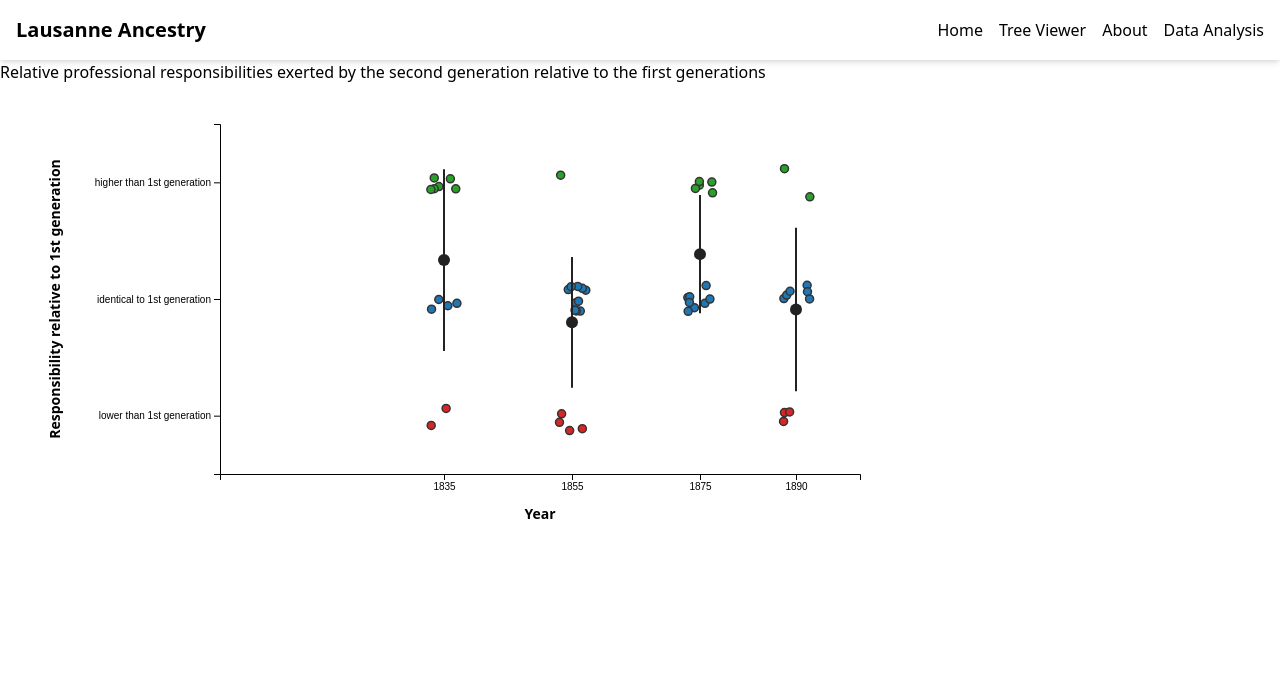
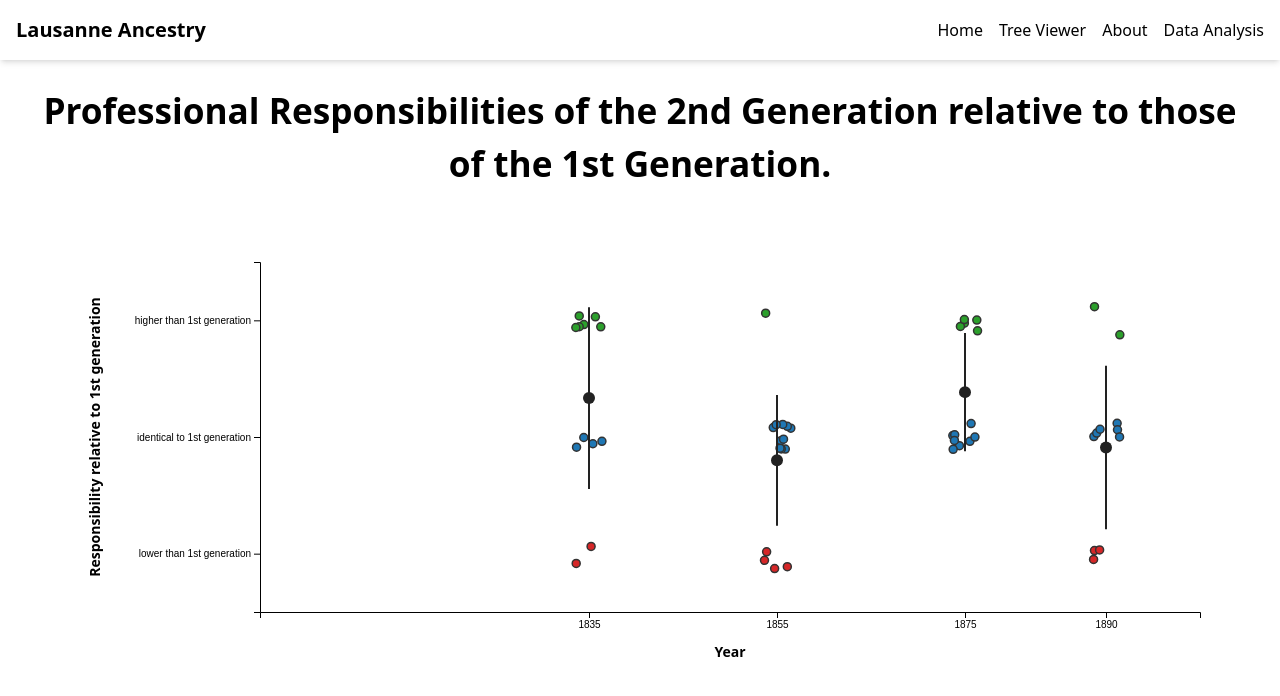
Before and after one commit to LausanneAncestry/LausanneAncestry.github.io, a Vue app: page /graph in a window 1280 px wide. Shown: the top 696 px of the page. Built offline with nearby package versions, Linux system fonts and the light colour scheme; the HTML template or start-up script is replaced by a standard one.

Commit message:
graph resize events

```diff
--- a/src/views/GraphView.vue
+++ b/src/views/GraphView.vue
@@ -1,12 +1,15 @@
 <template>
-    <div>
-      <h2>Relative professional responsibilities exerted by the second generation relative to the first generations</h2>
-      <svg ref="svgRef"></svg>
+    <div class="chart-container">
+      <h2 class="chart-title">
+        Professional Responsibilities of the 2nd Generation relative to those of the 1st Generation.
+      </h2>
+      <svg class="chart" ref="svgRef"></svg>
     </div>
   </template>
 
+
 <script lang="ts" setup>
-import { ref, onMounted } from 'vue'
+  import { ref, onMounted, onBeforeUnmount } from 'vue'
   import * as d3 from 'd3'
 
   interface Person {
@@ -94,7 +97,7 @@ const persons: Person[] = [
 
   const svgRef = ref<SVGSVGElement | null>(null)
 
-  onMounted(() => {
+  function drawChart(years) {
     // --- Prepare Data ---
     const data = persons.map(p => ({
       ...p,
@@ -102,10 +105,15 @@ const persons: Person[] = [
       resp_value: responsibilityValue(p)
     }))
 
-    const years = [1835, 1855, 1875, 1890]
+    const container = svgRef.value?.parentElement
+    if (!container) return
+
+    const containerWidth = container.clientWidth
+    const containerHeight = 450 // or container.clientHeight if you want dynamic height
+
     const margin = { top: 40, right: 40, bottom: 60, left: 220 }
-    const width = 900 - margin.left - margin.right
-    const height = 450 - margin.top - margin.bottom
+    const width = containerWidth - margin.left - margin.right
+    const height = containerHeight - margin.top - margin.bottom
 
     // --- Scales ---
     const x = d3.scaleLinear()
@@ -119,8 +127,9 @@ const persons: Person[] = [
 
     // --- SVG Setup ---
     const svg = d3.select(svgRef.value)
-      .attr('width', width + margin.left + margin.right)
-      .attr('height', height + margin.top + margin.bottom)
+      .attr('viewBox', `0 0 ${width + margin.left + margin.right} ${height + margin.top + margin.bottom}`)
+      .attr('preserveAspectRatio', 'xMidYMid meet');
+
 
     svg.selectAll('*').remove() // Clear previous
 
@@ -207,10 +216,6 @@ const persons: Person[] = [
         d3.select(this).attr('stroke-width', 1.5)
     })
 
-// --- Legend REMOVED ---
-// (Delete or comment out the entire legend block)
-
-
     // --- Error Bars ---
     function yFromMean(mean: number) {
       // -1: lower, 0: identical, 1: higher
@@ -248,13 +253,43 @@ const persons: Person[] = [
       .attr('cy', d => yFromMean(d.mean))
       .attr('r', 6)
       .attr('fill', '#222')
+  }
 
+  onMounted(() => {
+    const years = [1835, 1855, 1875, 1890]
+    drawChart(years)
+  })
 
+  onBeforeUnmount(() => {
+    window.removeEventListener('resize', drawChart)
   })
+
 </script>
 
 <style scoped>
 .tooltip {
 z-index: 1000;
 }
+
+.chart-container {
+  width: 100%;
+  max-width: 1200px;
+  margin: 0 auto;
+  padding: 24px 0;
+}
+
+.chart-title {
+  text-align: center;
+  font-size: 2.2rem;
+  font-weight: bold;
+  margin-bottom: 32px;
+  margin-top: 0;
+}
+
+.chart {
+    width: 100%;
+    height: 450px;
+    display: block;
+}
+
 </style>
```
Lines whose indentation alone changed are shown as unchanged.
